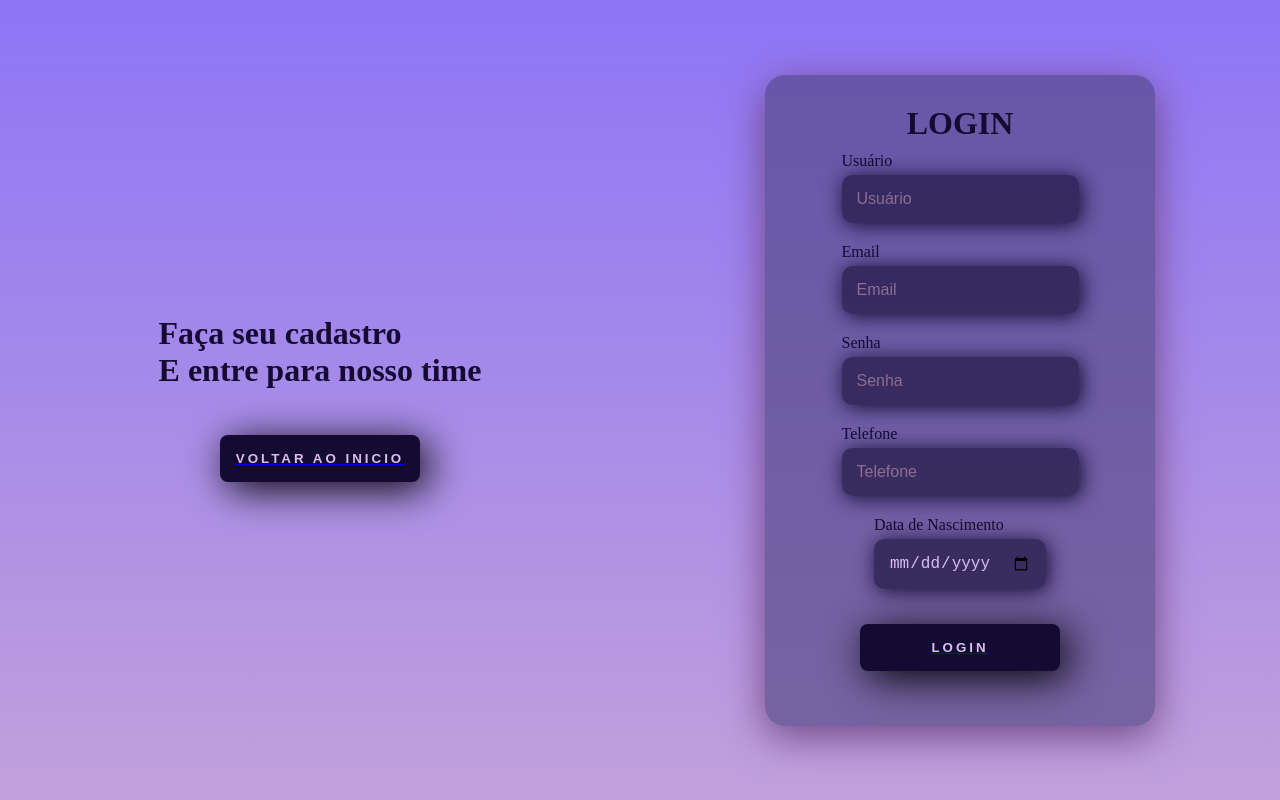
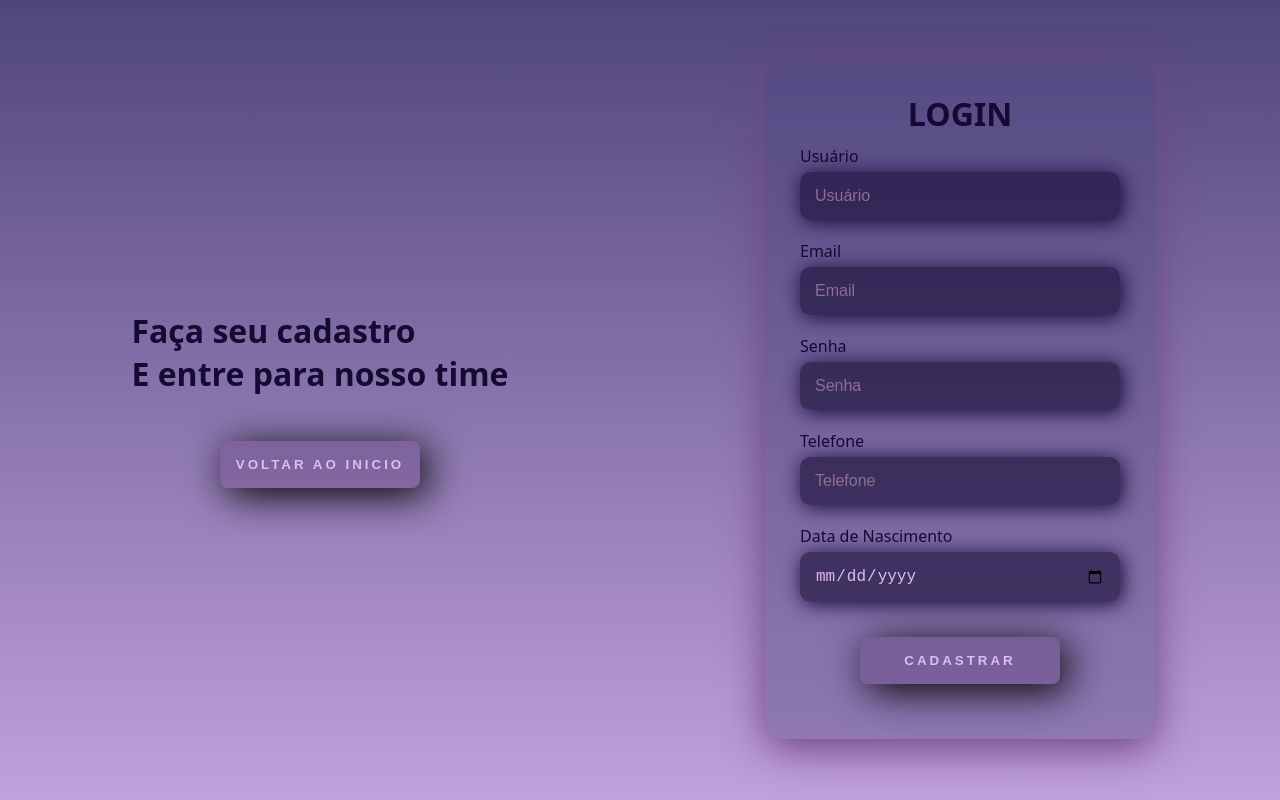
Before and after one commit to Luan-Gabriel-Brusarosco/TCC, a website: page Pgcadstr/pgcadastrar.html in a window 1280 px wide. Drawn offline with Linux system fonts and the light colour scheme.

Commit message:
25-10-23

```diff
--- a/Pgcadstr/cadstr.css
+++ b/Pgcadstr/cadstr.css
@@ -1,11 +1,14 @@
+@import url('https://fonts.googleapis.com/css2?family=Noto+Sans+KR:wght@400;700&family=Noto+Sans+Osmanya&display=swap');
+
 body{
     margin: 0;
+    font-family: 'Noto Sans', sans-serif;
 }
 
 .main-login{
     width: 100vw;
     height: 100vh;
-    background: linear-gradient(rgba(65, 25, 240, 0.600), rgba(160, 110, 200, 0.650));
+    background: linear-gradient(rgba(60, 50, 110, 0.9), rgba(160, 110, 200, 0.65));
     display: flex;
     justify-content: center;
     align-items: center;
@@ -39,7 +42,7 @@ body{
     align-items: center;
     flex-direction: column;
     padding: 30px 35px;
-    background: rgba(80, 70, 130, 0.650);
+    background: rgba(80, 70, 130, 0.4);
     border-radius: 20px;
     box-shadow: 0px 10px 40px rgb(110, 70, 130 );
 }
@@ -51,6 +54,7 @@ body{
 }
 
 .textfield{
+    width: 100%;
     display: flex;
     flex-direction: column;
     align-items: flex-start;
@@ -82,12 +86,6 @@ body{
 
 
 /*Botões*/
-.btn-login{
-    display: flex;
-    justify-content: center;
-    gap: 20px;
-}
-
 .btn-login button{
     width: 200px;
     padding: 16px 0px;
@@ -99,15 +97,17 @@ body{
     font-weight: 800;
     letter-spacing: 3px;
     color: rgb(220, 190, 240);
-    background: rgb(20, 10, 50);
+    background: rgba(57, 16, 73, 0.2);
     cursor: pointer;
     position: relative;
     transition: 1.5s;
     box-shadow: 7px 7px 40px rgb(0, 0, 0);
+    justify-content: center;
+    gap: 20px;
 }
 
 .btn-login button:hover{
-    color: rgb(20, 10, 50);
+    color: rgba(20, 10, 50, 0.45);
     border: black;
 }
 
@@ -116,11 +116,9 @@ body{
     border-radius: 20px;
     bottom: 0;
     left: 0;
-    position: absolute;
     width: 0;
     height: 60px;
-    background-color: rgb(25, 15, 30);
-    z-index: -1;
+    z-index: -10;
     transition: 1s;
 }
 
--- a/Pgcadstr/pgcadastrar.html
+++ b/Pgcadstr/pgcadastrar.html
@@ -6,16 +6,17 @@
     <meta name="viewport" content="width=device-width, initial-scale=1.0">
     <link rel="stylesheet" href="cadstr.css">
     <title>Cadastrar</title>
+    <script type="text/javascript" src="https://npmcdn.com/parse/dist/parse.min.js"></script>
 </head>
 <body>
-    <div class="main-login">
+    <!-- <div class="main-login">
         <div class="left-login">
             <h1>Faça seu cadastro<br>E entre para nosso time</h1>
             <a class="btn-login" href="../index.html"><button>Voltar ao inicio</button></a>
         </div>
         <div class="right-login">
-            <div class="card-login">
-                <h1>LOGIN</h1>
+            <div class="card-login"> -->
+                <!-- <h1>LOGIN</h1>
                 <div class="textfield">
                     <label for="usuario">Usuário</label>
                     <input type="text" name="usuario" placeholder="Usuário">
@@ -37,8 +38,78 @@
                     <input type="date" name="data_nasc">
                 </div>
                 <a class="btn-login" href="../Pghome/pghome.html"><button>Login</button></a>
-            </div>
+            </div> -->
         </div>
     </div>
 </body>
+
+<script
+      type="text/javascript"
+      src="https://npmcdn.com/parse/dist/parse.min.js"
+    ></script>
+  </head>
+  <body>
+    <div class="main-login">
+        <div class="left-login">
+            <h1>Faça seu cadastro<br>E entre para nosso time</h1>
+            <a class="btn-login" href="../index.html"><button>Voltar ao inicio</button></a>
+        </div>
+        <div class="right-login">
+            <div class="card-login">
+            <h1>LOGIN</h1>
+                <div class="textfield">
+                    <label for="usuario">Usuário</label>
+                    <input type="text" name="usuario" placeholder="Usuário">
+                </div>
+                <div class="textfield">
+                    <label for="email">Email</label>
+                    <input type="text" name="email" placeholder="Email">
+                </div>
+                <div class="textfield">
+                    <label for="senha">Senha</label>
+                    <input type="password" name="senha" placeholder="Senha">
+                </div>
+                <div class="textfield">
+                    <label for="telefone">Telefone</label>
+                    <input type="text" name="telefone" placeholder="Telefone">
+                </div>
+                <div class="textfield">
+                    <label for="data_nasc">Data de Nascimento</label>
+                    <input type="date" name="data_nasc">
+                </div>
+                <a class="btn-login" href="../Pghome/pghome.html"><button id="createButton">Cadastrar</button></a>
+  </body>
+<script>
+
+    async function createParseUser() {
+
+      let user = new Parse.User();
+
+      user.set("username", document.getElementById("username").value);
+      user.set("email", document.getElementById("email").value);
+      user.set("password", document.getElementById("password").value);
+      try {
+
+        user = await user.save();
+        if (user !== null) {
+
+          alert(
+            `New object created with success! ObjectId: ${
+              user.id
+            }, ${user.get("username")}`
+          );
+        }
+      } catch (error) {
+        alert(`Error: ${error.message}`);
+      }
+    }
+
+
+    document.getElementById("createButton").addEventListener("click", async function () {
+      createParseUser();
+    });
+  </script>
+
+
+
 </html>
--- a/Pglogin/login.css
+++ b/Pglogin/login.css
@@ -5,7 +5,7 @@ body{
 .main-login{
     width: 100vw;
     height: 100vh;
-    background: linear-gradient(rgb(10, 30, 50), rgb(110, 200, 200));
+    background: linear-gradient(rgba(10, 30, 50), rgba(110, 200, 200, 0.774));
     display: flex;
     justify-content: center;
     align-items: center;
@@ -39,9 +39,9 @@ body{
     align-items: center;
     flex-direction: column;
     padding: 30px 35px;
-    background: rgb(75, 150, 150);
+    background: rgba(75, 150, 150, 0.3);
     border-radius: 20px;
-    box-shadow: 0px 10px 40px rgb(10, 30, 50);
+    box-shadow: 0px 10px 40px rgba(10, 30, 50, 0.85);
 }
 
 .card-login > h1{
@@ -63,8 +63,8 @@ body{
     border: none;
     border-radius: 10px;
     padding: 15px;
-    background: rgb(10, 30, 50);
-    color: rgb(190, 240, 240);
+    background: rgba(10, 30, 50, 0.9);
+    color: rgba(190, 240, 240, 0.836);
     font-size: 12pt;
     box-shadow: 2px 2px 20px rgb(10, 30, 50);
     outline: none;
@@ -83,7 +83,7 @@ body{
 
 /*Botões*/
 .btn-login{
-    display: flex;
+    display: block;
     justify-content: center;
     gap: 20px;
 }
@@ -99,7 +99,7 @@ body{
     font-weight: 800;
     letter-spacing: 3px;
     color: rgb(190, 240, 240);
-    background: rgb(10, 30, 50);
+    background: rgba(10, 30, 50, 0.6);
     cursor: pointer;
     position: relative;
     transition: 1.5s;
@@ -116,10 +116,8 @@ body{
     border-radius: 20px;
     bottom: 0;
     left: 0;
-    position: absolute;
     width: 0;
     height: 60px;
-    background-color: rgb(20, 25, 30);
     z-index: -1;
     transition: 1s;
 }
--- /dev/null
+++ b/package.json
@@ -0,0 +1,5 @@
+{
+  "dependencies": {
+    "parse": "^4.2.0"
+  }
+}
```
Also changed, not shown: Pglogin/pglogin.html (+13 -0 lines), index.html (+2 -2 lines), 1 other file.
